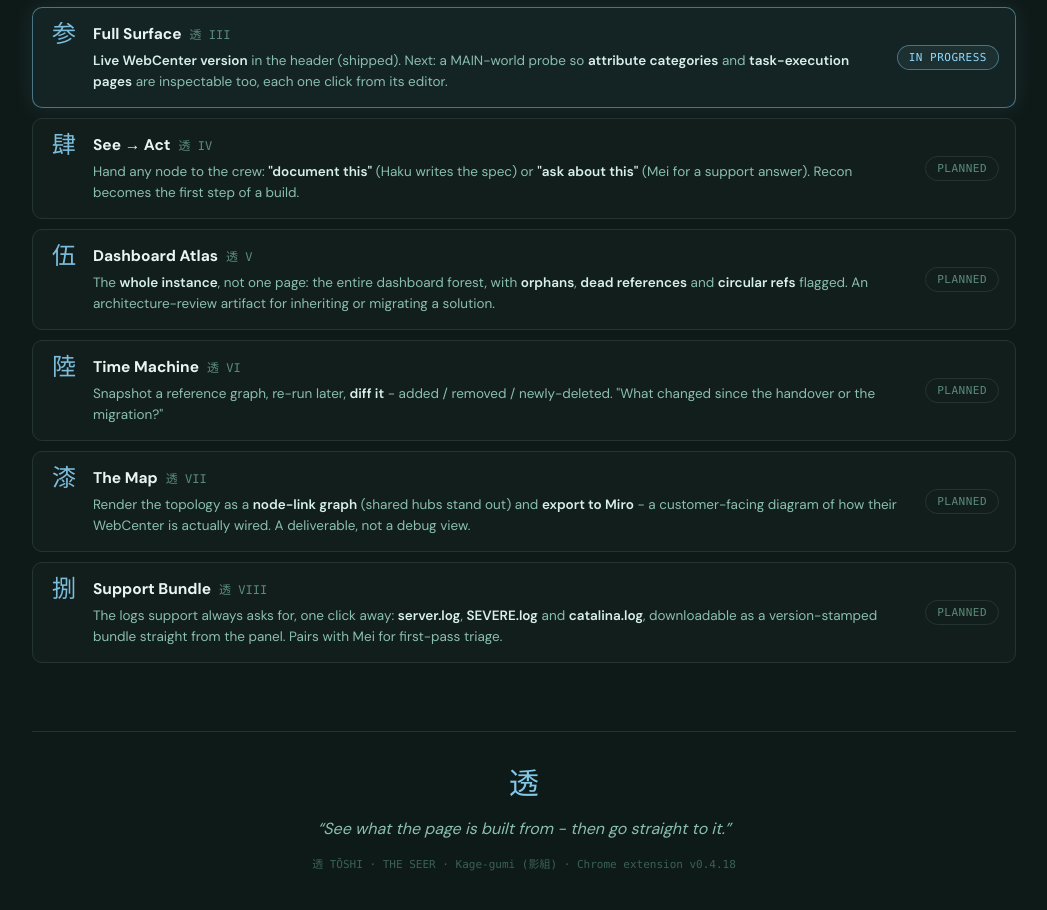
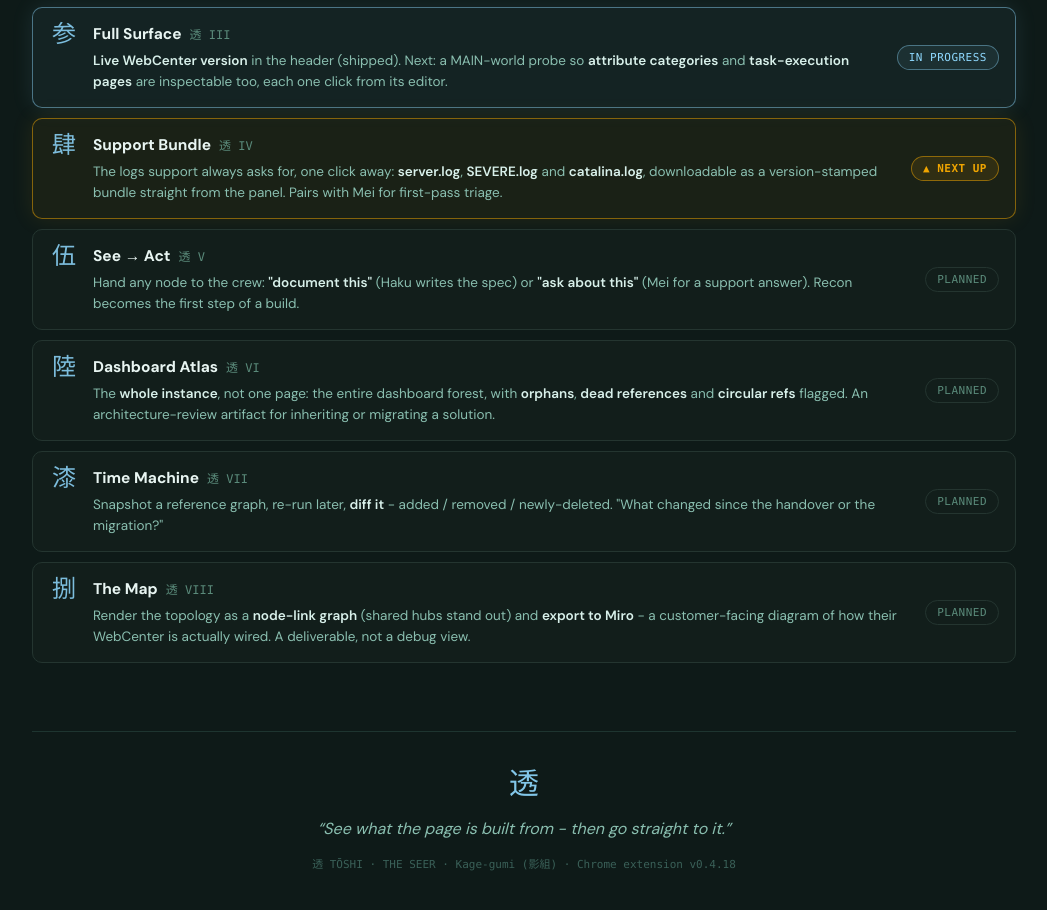
Before and after one commit to leysensteven987-droid/kage-gumi-presentation, a plain HTML site: page toshi.html in a window 1280 px wide. Shown: the part 7139-8049 px from the top of the page, without its empty margins (116-1163 px from the left). Drawn offline with Linux system fonts and the light colour scheme.

Commit message:
toshi: bump Support Bundle to 透 IV (next up); renumber roadmap

```diff
--- a/toshi.html
+++ b/toshi.html
@@ -150,6 +150,8 @@
   .st.shipped{ color:var(--green); border:1px solid rgba(76,255,145,0.4); background:rgba(76,255,145,0.07); }
   .st.building{ color:var(--toshi); border:1px solid rgba(143,217,255,0.4); background:rgba(143,217,255,0.07); }
   .st.planned{ color:var(--dim); border:1px solid var(--line2); }
+  .st.next{ color:#f0a500; border:1px solid rgba(240,165,0,0.5); background:rgba(240,165,0,0.10); font-weight:600; }
+  .phase.next{ border-color:rgba(240,165,0,0.5); background:rgba(240,165,0,0.05); box-shadow:0 0 22px rgba(240,165,0,0.10); }
   @media (max-width:720px){ .phase{ grid-template-columns:auto 1fr; } .phase .st{ grid-column:2; justify-self:start; margin-top:5px; } }
 
   footer{ margin-top:60px; padding-top:28px; border-top:1px solid var(--line); text-align:center; color:var(--dim); }
@@ -416,38 +418,38 @@
         <span class="st building">in progress</span>
       </div>
 
+      <div class="phase next">
+        <div class="pk">肆</div>
+        <div><div class="pt">Support Bundle<span class="pn">透 IV</span></div>
+          <div class="pd">The logs support always asks for, one click away: <b>server.log</b>, <b>SEVERE.log</b> and <b>catalina.log</b>, downloadable as a version-stamped bundle straight from the panel. Pairs with Mei for first-pass triage.</div></div>
+        <span class="st next">▲ next up</span>
+      </div>
+
       <div class="phase">
-        <div class="pk">肆</div>
-        <div><div class="pt">See → Act<span class="pn">透 IV</span></div>
+        <div class="pk">伍</div>
+        <div><div class="pt">See → Act<span class="pn">透 V</span></div>
           <div class="pd">Hand any node to the crew: <b>"document this"</b> (Haku writes the spec) or <b>"ask about this"</b> (Mei for a support answer). Recon becomes the first step of a build.</div></div>
         <span class="st planned">planned</span>
       </div>
 
       <div class="phase">
-        <div class="pk">伍</div>
-        <div><div class="pt">Dashboard Atlas<span class="pn">透 V</span></div>
+        <div class="pk">陸</div>
+        <div><div class="pt">Dashboard Atlas<span class="pn">透 VI</span></div>
           <div class="pd">The <b>whole instance</b>, not one page: the entire dashboard forest, with <b>orphans</b>, <b>dead references</b> and <b>circular refs</b> flagged. An architecture-review artifact for inheriting or migrating a solution.</div></div>
         <span class="st planned">planned</span>
       </div>
 
       <div class="phase">
-        <div class="pk">陸</div>
-        <div><div class="pt">Time Machine<span class="pn">透 VI</span></div>
+        <div class="pk">漆</div>
+        <div><div class="pt">Time Machine<span class="pn">透 VII</span></div>
           <div class="pd">Snapshot a reference graph, re-run later, <b>diff it</b> - added / removed / newly-deleted. "What changed since the handover or the migration?"</div></div>
         <span class="st planned">planned</span>
       </div>
 
       <div class="phase">
-        <div class="pk">漆</div>
-        <div><div class="pt">The Map<span class="pn">透 VII</span></div>
+        <div class="pk">捌</div>
+        <div><div class="pt">The Map<span class="pn">透 VIII</span></div>
           <div class="pd">Render the topology as a <b>node-link graph</b> (shared hubs stand out) and <b>export to Miro</b> - a customer-facing diagram of how their WebCenter is actually wired. A deliverable, not a debug view.</div></div>
-        <span class="st planned">planned</span>
-      </div>
-
-      <div class="phase">
-        <div class="pk">捌</div>
-        <div><div class="pt">Support Bundle<span class="pn">透 VIII</span></div>
-          <div class="pd">The logs support always asks for, one click away: <b>server.log</b>, <b>SEVERE.log</b> and <b>catalina.log</b>, downloadable as a version-stamped bundle straight from the panel. Pairs with Mei for first-pass triage.</div></div>
         <span class="st planned">planned</span>
       </div>
 
```
